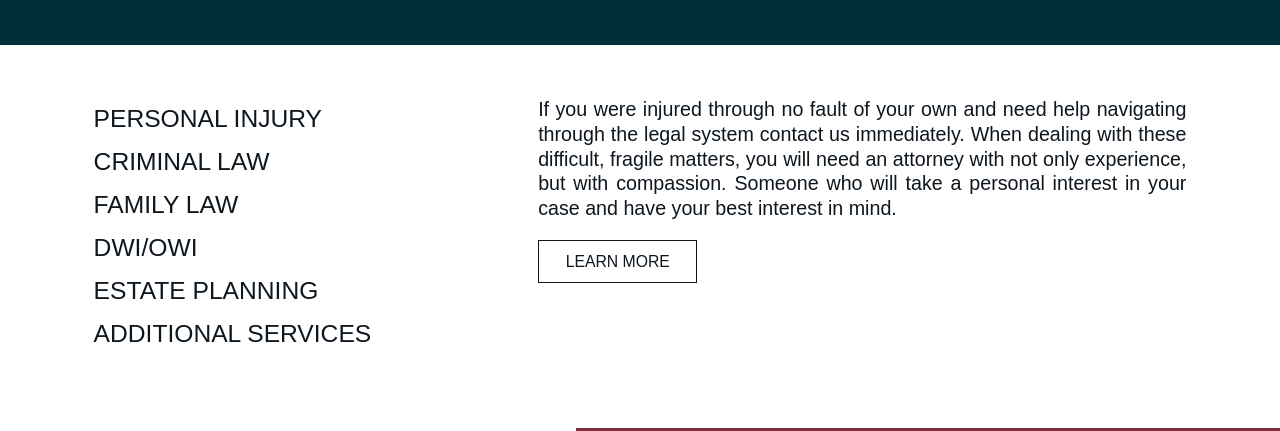
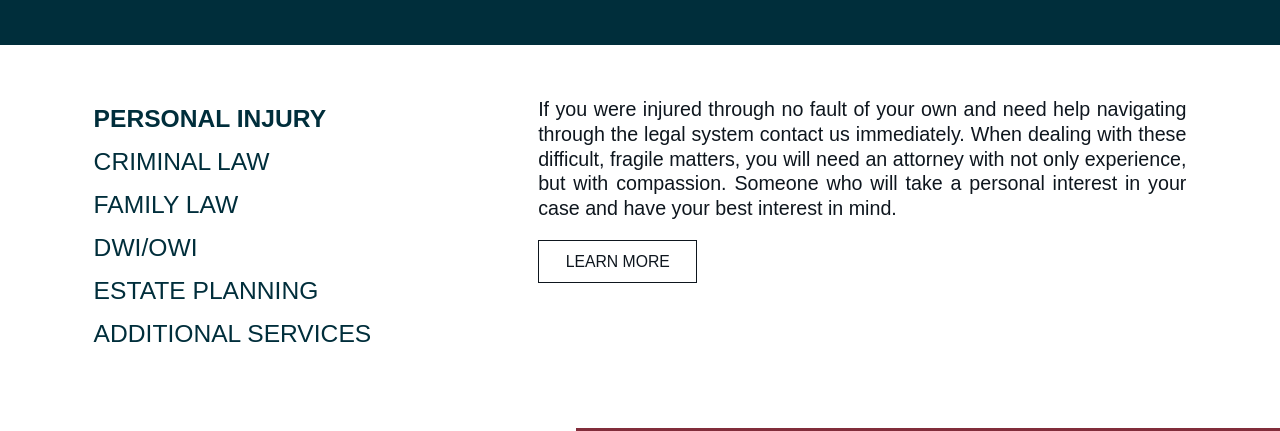
Before and after one commit to bscwebadmin/mccormickcc, a Jekyll site: the page built from index.html, in a window 1280 px wide. Shown: the part 1224-1655 px from the top of the page. Built offline with Jekyll 4.4.1, drawn with Linux system fonts in a browser that asks for light colours; some web fonts are replaced.

Commit message:
update accordion and broken links

```diff
--- a/assets/css/style.css
+++ b/assets/css/style.css
@@ -648,6 +648,15 @@
     border: 1px solid #0e161e;
     padding: 1.3rem 2.7rem;
 }
+.serviceMenu__ServiceTitle {
+    transition: all .5s;
+}
+.serviceMenu__ServiceTitle:hover {
+    transform: translateY(-5px)
+}
+.serviceMenu__ServiceTitle.active {
+    font-weight: bold;
+}
 .serviceMenu__ServiceTitles {
     border-top: 1px solid #002e3b;
     border-bottom: 1px solid #002e3b;
--- a/index.html
+++ b/index.html
@@ -42,7 +48,7 @@
 
 {% assign general_data = site.data.general_settings %}
 
-<div>
+
     <section class="pageHero--Home pageHero">
         <div style="background-image: url({{ page.hero_section.background_image_url}});" class="pageHero__Home__Inner">
             {% if page.hero_section.mobile_home_logo_url %}
@@ -55,24 +61,24 @@
         </div>
         {% include contact_form.html %}
     </section>
-</div>
+
 <section class="sliceZone">
     <section class="serviceMenu maxWidth">
-        <div class="serviceMenu__ServiceTitles serviceMenu__ServiceTitles--Mobile">
-          <h3 class="serviceMenu__ServiceTitle serviceMenu__ServiceTitle--Mobile editable">PERSONAL INJURY</h3>
-        </div>
-        <div class="serviceMenu__ServiceTitles serviceMenu__ServiceTitles--Desktop">
+
+        <div class="serviceMenu__ServiceTitles serviceMenu__ServiceTitles--Desktop" id="v-pills-tab" role="tablist" aria-orientation="vertical">
            {% for list in page.service_section.services %}
-            <h3 class="serviceMenu__ServiceTitle serviceMenu__ServiceTitle--Mobile">
-              <a style="font-size: unset;padding: 0; border: 0"; href={{list.url}}>{{ list.text }} </a>
+            <h3 class="serviceMenu__ServiceTitle serviceMenu__ServiceTitle--Mobile service-item {% if forloop.first %}active{% endif %}" id="v-pills-{{ list.text | replace: ' ', '-' | replace: '/', '-' }}-tab" data-bs-toggle="pill" data-bs-target="#v-pills-{{ list.text | replace: ' ', '-' | replace: '/', '-' }}" type="button" role="tab" aria-controls="v-pills-{{ list.text | replace: ' ', '-' | replace: '/', '-' }}" aria-selected="true>
+              <a style="font-size: unset;padding: 0; border: 0";>{{ list.text }} </a>
             </h3>
             {% endfor %}
         </div>
-        <div class="serviceMenu__ServiceText">
-           {% if page.service_section.description %}
-            <p>{{ page.service_section.description }}</p>
-           {% endif %}
-            <a href="/personal-injury">Learn more</a>
+        <div class="serviceMenu__ServiceText tab-content" id="v-pills-tabContent">
+           {% for list in page.service_section.services %}
+           <div class="tab-pane fade  {% if forloop.first %}show active{% endif %}" id="v-pills-{{ list.text | replace: ' ', '-' | replace: '/', '-' }}" role="tabpanel" aria-labelledby="v-pills-{{ list.text | replace: ' ', '-' | replace: '/', '-' }}-tab">
+            <p>{{ list.description }}</p>
+            <a href="{{list.url}}">Learn more</a>
+           </div>
+           {% endfor %}
         </div>
     </section>
     {% assign about = page.about_section %}
--- a/success.html
+++ b/success.html
@@ -2,9 +2,11 @@
 permalink: /success
 layout: page
 ---
+<section class="container-fluid px-0 bg-primary">
 <div class="container">
 <div class="not-found-content text-center justify-content-center" style="padding: 30vh 0;">
-  <h1 class="display-1">Form Submit Success</h1>
-  <p>Thank you for your submission, someone will be in contact soon.</p>
+  <h1 class="display-1 text-white">Form Submit Success</h1>
+ <p class="text-center text-white mt-5 lead">Thank you for your submission, someone will be in contact soon.</p>
 </div>
 </div>
+</section>
```
Also changed, not shown: other parts of index.html (+8 -2 lines).
